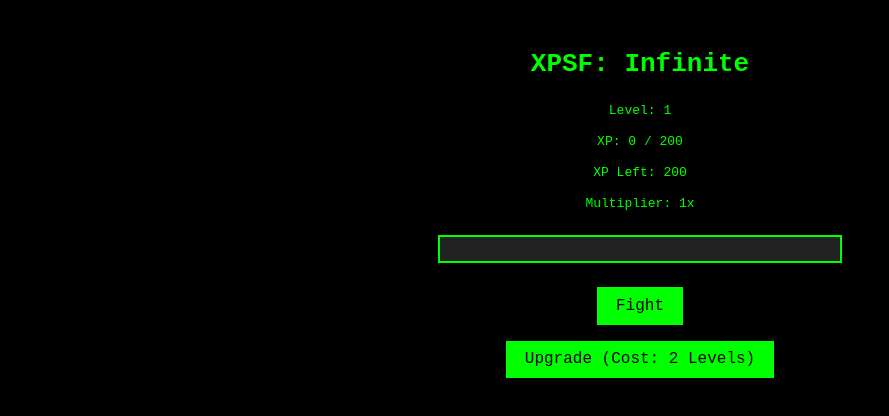
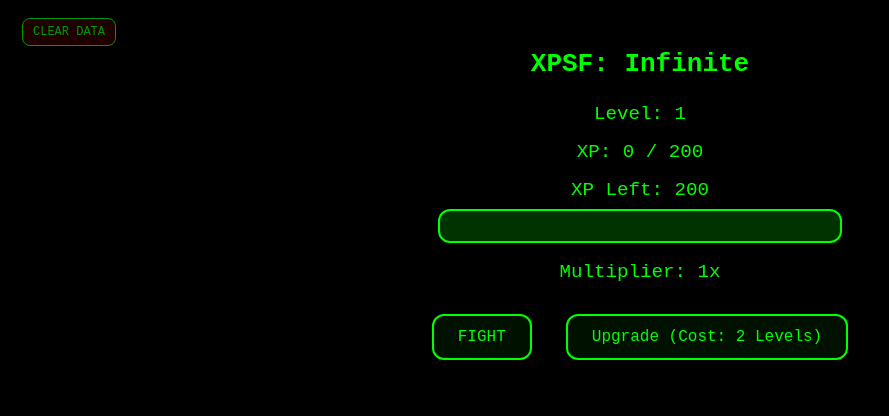
Before and after one commit to D1sruptHD/XPSF, a plain HTML site: page index.html in a window 1280 px wide. Shown: the whole page, without its empty margins (0-889 px from the left). Drawn offline with Linux system fonts and the light colour scheme.

Commit message:
Update index.html

```diff
--- a/index.html
+++ b/index.html
@@ -2,13 +2,13 @@
 <html lang="en">
 <head>
   <meta charset="UTF-8" />
-  <meta name="viewport" content="width=device-width, initial-scale=1.0"/>
-  <title>XPSF</title>
-  <link rel="icon" href="favico.ico" type="image/x-icon"/>
+  <meta name="viewport" content="width=device-width, initial-scale=1" />
+  <title>XPSF: Infinite</title>
+  <link rel="icon" href="favico.ico" type="image/x-icon" />
   <style>
     body {
-      background-color: #000;
-      color: #0f0;
+      background-color: black;
+      color: #00ff00;
       font-family: monospace;
       display: flex;
       flex-direction: column;
@@ -17,118 +17,172 @@
       padding: 2rem;
       height: 100vh;
       margin: 0;
+      position: relative;
+    }
+
+    /* Small top-left Clear Data button */
+    #clearDataBtn {
+      position: fixed;
+      top: 10px;
+      left: 10px;
+      background-color: #330000;
+      border: 1.5px solid #00ff00;
+      color: #00ff00;
+      border-radius: 8px;
+      padding: 6px 10px;
+      font-size: 0.75rem;
+      cursor: pointer;
+      opacity: 0.6;
+      transition: opacity 0.3s ease, background-color 0.3s ease;
+      user-select: none;
+      z-index: 9999;
+      font-family: monospace;
+    }
+
+    #clearDataBtn:hover {
+      background-color: #550000;
+      opacity: 1;
     }
 
     h1 {
       margin-bottom: 1rem;
     }
 
+    .stat {
+      margin: 0.5rem 0;
+      font-size: 1.2rem;
+    }
+
     #xp-bar {
-      width: 100%;
+      width: 80%;
       max-width: 400px;
-      height: 24px;
-      background-color: #222;
-      border: 2px solid #0f0;
-      margin: 1rem 0;
-      position: relative;
+      height: 30px;
+      background: #003300;
+      border: 2px solid #00ff00;
+      border-radius: 12px;
+      margin-bottom: 10px;
+      overflow: hidden;
     }
 
     #xp-fill {
       height: 100%;
-      background-color: #0f0;
+      background: #00ff00;
       width: 0%;
+      transition: width 0.3s ease;
+      border-radius: 12px 0 0 12px;
     }
 
     button {
-      background-color: #0f0;
-      color: #000;
-      border: none;
-      padding: 0.6rem 1.2rem;
-      margin: 0.5rem;
+      background-color: #001100;
+      color: #00ff00;
+      border: 2px solid #00ff00;
+      border-radius: 12px;
+      padding: 12px 24px;
       font-size: 1rem;
       font-family: monospace;
       cursor: pointer;
-      transition: all 0.2s;
+      margin: 0.5rem 0.75rem;
+      transition: background-color 0.3s ease;
+      user-select: none;
     }
 
     button:hover {
-      background-color: #0a0;
+      background-color: #002200;
     }
 
-    .stats {
-      margin: 0.5rem;
+    #buttons {
+      display: flex;
+      gap: 10px;
+      flex-wrap: wrap;
+      justify-content: center;
+      margin-top: 15px;
     }
   </style>
 </head>
 <body>
+  <button id="clearDataBtn" title="Clear Save Data">CLEAR DATA</button>
+
   <h1>XPSF: Infinite</h1>
-  <div class="stats" id="level">Level: 1</div>
-  <div class="stats" id="xp">XP: 0 / 200</div>
-  <div class="stats" id="xp-left">XP Left: 200</div>
-  <div class="stats" id="multiplier">Multiplier: 1x</div>
+
+  <div class="stat" id="levelDisplay">Level: 1</div>
+  <div class="stat" id="xpDisplay">XP: 0 / 200</div>
+  <div class="stat" id="xpLeftDisplay">XP Left: 200</div>
   <div id="xp-bar"><div id="xp-fill"></div></div>
-  <button onclick="fight()">Fight</button>
-  <button onclick="upgrade()">Upgrade (Cost: 2 Levels)</button>
+  <div class="stat" id="upgradeDisplay">Multiplier: 1x</div>
+
+  <div id="buttons">
+    <button id="fightBtn">FIGHT</button>
+    <button id="upgradeBtn">Upgrade (Cost: 2 Levels)</button>
+  </div>
 
   <script>
-    let xp = 0;
-    let level = 1;
-    let baseXP = 200;
-    let multiplier = 1;
+    // Load saved data or defaults
+    let xp = parseFloat(localStorage.getItem('xpsf-xp')) || 0;
+    let level = parseInt(localStorage.getItem('xpsf-level')) || 1;
+    let multiplier = parseInt(localStorage.getItem('xpsf-multiplier')) || 1;
 
-    // Load saved progress
-    window.onload = () => {
-      const saved = JSON.parse(localStorage.getItem('xpsf-data'));
-      if (saved) {
-        xp = saved.xp;
-        level = saved.level;
-        baseXP = saved.baseXP;
-        multiplier = saved.multiplier;
-      }
-      updateUI();
-    };
+    function getBaseXP(level) {
+      return 200 + (level - 1) * 25;
+    }
+
+    function saveGame() {
+      localStorage.setItem('xpsf-xp', xp);
+      localStorage.setItem('xpsf-level', level);
+      localStorage.setItem('xpsf-multiplier', multiplier);
+    }
+
+    function updateUI() {
+      const baseXP = getBaseXP(level);
+      document.getElementById('levelDisplay').textContent = `Level: ${level}`;
+      document.getElementById('xpDisplay').textContent = `XP: ${Math.floor(xp)} / ${baseXP}`;
+      document.getElementById('xpLeftDisplay').textContent = `XP Left: ${Math.max(0, Math.floor(baseXP - xp))}`;
+      document.getElementById('upgradeDisplay').textContent = `Multiplier: ${multiplier}x`;
+      const xpPercent = Math.min((xp / baseXP) * 100, 100);
+      document.getElementById('xp-fill').style.width = `${xpPercent}%`;
+    }
 
     function fight() {
-      xp += 10 * multiplier;
-      checkLevelUp();
-      saveProgress();
+      const baseXP = getBaseXP(level);
+      const xpGains = [20, 25, 30, 35, 40, 45, 50];
+      const baseGain = xpGains[Math.floor(Math.random() * xpGains.length)];
+      const gained = baseGain * multiplier;
+      xp += gained;
+
+      while (xp >= baseXP) {
+        xp -= baseXP;
+        level++;
+      }
+
+      saveGame();
       updateUI();
     }
 
     function upgrade() {
-      if (level >= 3) { // prevent going below 1
+      if (level >= 3) {
         level -= 2;
-        multiplier += 1;
-        saveProgress();
+        multiplier++;
+        saveGame();
         updateUI();
       } else {
-        alert("You need at least 2 levels to upgrade!");
+        alert('Need at least 3 levels to upgrade!');
       }
     }
 
-    function checkLevelUp() {
-      const threshold = level * baseXP;
-      while (xp >= threshold) {
-        xp -= threshold;
-        level++;
+    function clearData() {
+      if (confirm("This will delete ALL your progress. Are you sure?")) {
+        localStorage.clear();
+        xp = 0;
+        level = 1;
+        multiplier = 1;
+        updateUI();
       }
     }
 
-    function saveProgress() {
-      localStorage.setItem('xpsf-data', JSON.stringify({
-        xp, level, baseXP, multiplier
-      }));
-    }
+    document.getElementById('fightBtn').addEventListener('click', fight);
+    document.getElementById('upgradeBtn').addEventListener('click', upgrade);
+    document.getElementById('clearDataBtn').addEventListener('click', clearData);
 
-    function updateUI() {
-      const threshold = level * baseXP;
-      document.getElementById("level").textContent = `Level: ${level}`;
-      document.getElementById("xp").textContent = `XP: ${xp} / ${threshold}`;
-      document.getElementById("xp-left").textContent = `XP Left: ${threshold - xp}`;
-      document.getElementById("multiplier").textContent = `Multiplier: ${multiplier}x`;
-      const percent = Math.min((xp / threshold) * 100, 100);
-      document.getElementById("xp-fill").style.width = percent + "%";
-    }
+    updateUI();
   </script>
 </body>
 </html>
```
